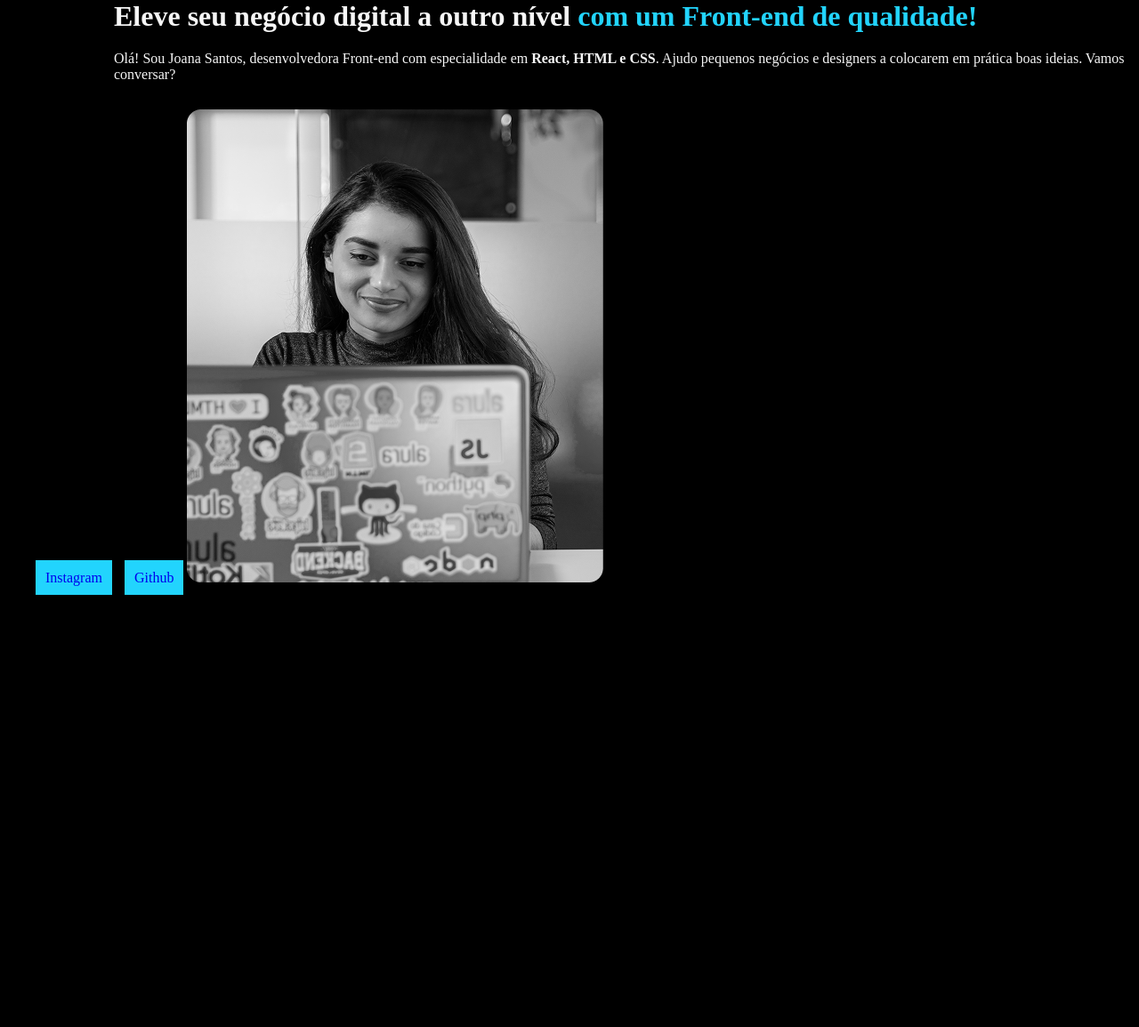
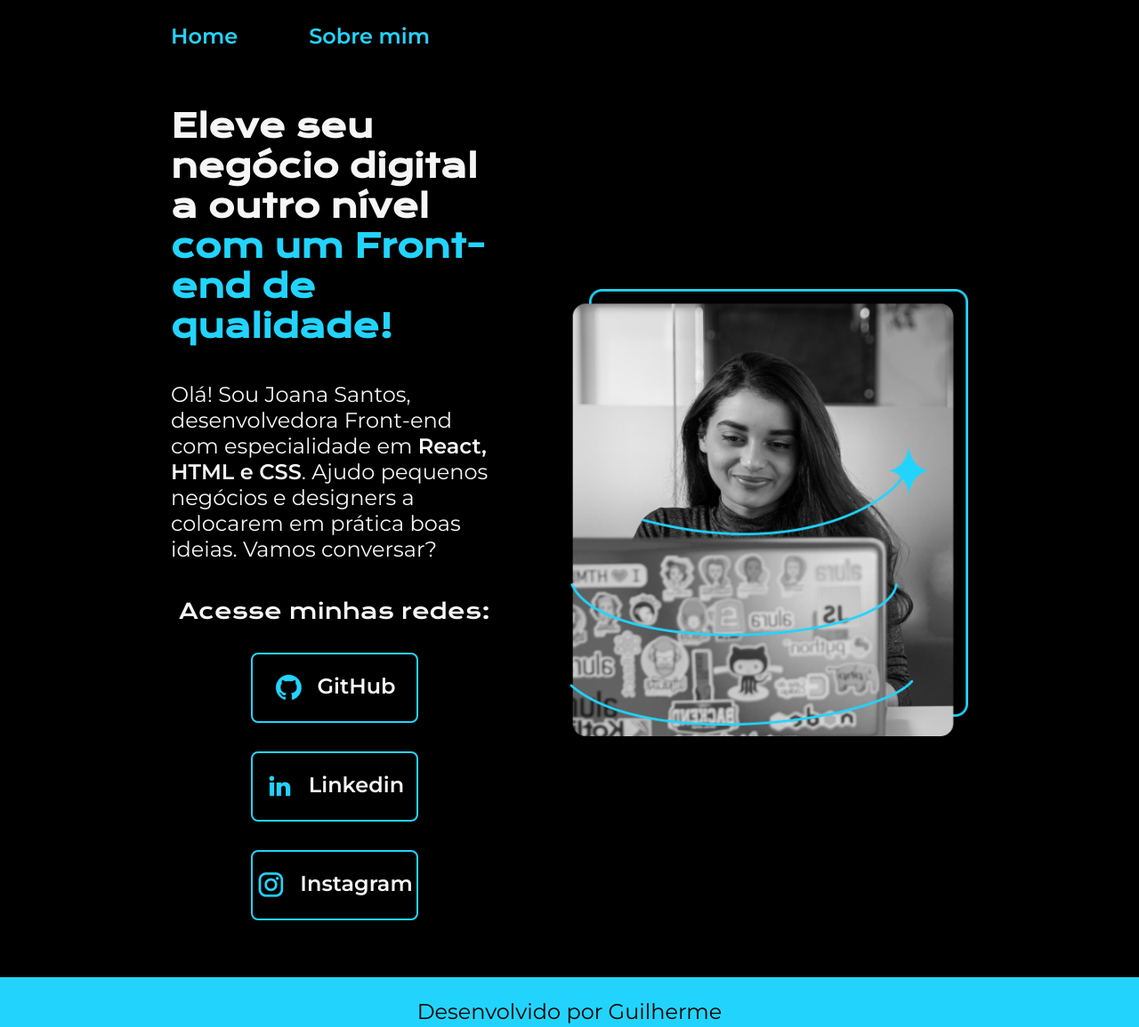
Before and after one commit to Guilherme-Floriano1301/portf-lio, a plain HTML site: page index.html in a window 1280 px wide. Shown: the whole page at 89% size. Before the commit the page ends 800 px from the top, so only its background shows below. Drawn offline with nearby package versions, Linux system fonts and the light colour scheme.

Commit message:
repositorio-semi-completo

```diff
--- a/index.html
+++ b/index.html
@@ -1,20 +1,48 @@
 <!DOCTYPE html>
 <html lang="pt-br">
+
 <head>
     <meta charset="UTF-8">
     <meta name="viewport" content="width=device-width, initial-scale=1.0">
     <title>Portifolio</title>
-    <link rel="stylesheet" href="style.css">
+    <link rel="stylesheet" href="./styles/style.css">
 </head>
+
 <body>
-    <header></header>
-    <main>
-        <h1>Eleve seu negócio digital a outro nível <strong class="strong-titulo">com um Front-end de qualidade!</strong></h1>
-        <p>Olá! Sou Joana Santos, desenvolvedora Front-end com especialidade em <strong class="strong-paragrafo">React, HTML e CSS</strong>. Ajudo pequenos negócios e designers a colocarem em prática boas ideias. Vamos conversar?</p>
-        <a href="https://www.instagram.com/guifsanttos/" class="insta">Instagram</a>
-        <a href="https://github.com/Guilherme-Floriano1301" class="git">Github</a>
-        <img src="/img/Rectangle 47.png" alt="Mulher no computador">
+    <header class="cabecalho">
+        <nav class="cabecalho__menu">
+            <a class="cabecalho__menu__link" href="index.html">Home</a>
+            <a class="cabecalho__menu__link" href="about.html">Sobre mim</a>
+        </nav>
+    </header>
+    <main class="apresentacao">
+        <section class="apresentacao__conteudo">
+            <h1 class="apresentacao__conteudo__titulo">Eleve seu negócio digital a outro nível <strong
+                    class="titulo-destaque">com um Front-end de qualidade!</strong></h1>
+            <p class="apresentacao__conteudo__texto">Olá! Sou Joana Santos, desenvolvedora Front-end com especialidade
+                em <strong class="strong-paragrafo">React, HTML e CSS</strong>. Ajudo pequenos negócios e designers a
+                colocarem em prática boas ideias. Vamos conversar?</p>
+            <div class="apresentacao__links">
+                <h2 class="apresentacao__links__subtitulo">Acesse minhas redes:</h2>
+                <a href="https://github.com/Guilherme-Floriano1301" class="apresentacao__links__navegacao">
+                    <img src="/img/github.png">
+                    GitHub
+                </a>
+                <a href="https://www.linkedin.com/in/guilherme-floriano-673a9a307/?originalSubdomain=br" class="apresentacao__links__navegacao">
+                    <img src="./img/linkedin.png">
+                    Linkedin
+                </a>
+                <a href="https://www.instagram.com/guifsanttos/" class="apresentacao__links__navegacao">
+                    <img src="./img/instagram.png">
+                    Instagram
+                </a>
+            </div>
+        </section>
+        <img class="apresentacao__imagem" src="/img/Imagem.png" alt="Mulher no computador">
     </main>
-    <footer></footer>
+    <footer class="rodape">
+        <p>Desenvolvido por Guilherme</p>
+    </footer>
 </body>
+
 </html>
--- a/style.css
+++ /dev/null
@@ -1,39 +0,0 @@
-* {
-    margin: 0;
-    padding: 0;
-}
-
-body {
-    background-color: black;
-    color: #F6F6F6;
-}
-
-h1 {
-    margin-left: 10%;
-}
-
-p {
-    margin-top: 20px;
-    margin-bottom: 30px;
-    margin-left: 10%;
-}
-
-.strong-titulo {
-    color: #22D4FD;
-}
-
-.insta{
-    margin: 10px;
-    padding: 10px;
-    border: 1px solid #22D4FD;
-    background-color: #22D4FD;
-    text-decoration: none;
-    margin-left: 40px;
-}
-
-.git{
-    padding: 10px;
-    border: 1px solid #22D4FD;
-    background-color: #22D4FD;
-    text-decoration: none;
-}
--- /dev/null
+++ b/styles/style.css
@@ -0,0 +1,136 @@
+@import url('https://fonts.googleapis.com/css2?family=Krona+One&family=Montserrat:wght@400;600&display=swap');
+/*cor vermelha muito boa #541212 */
+
+
+:root {
+    --cor-primaria: #000000;
+    --cor-secundaria: #f6f6f6;
+    --cor-terciaria: #22d4fd;
+    --cor-hover: #272727;
+
+    --fonte-primaria: 'Krona One', sans-serif;
+    --fonte-secundaria: 'Montserrat', sans-serif;
+}
+
+*{
+    margin: 0;
+    padding: 0;
+}
+
+body{
+    box-sizing: border-box;
+    background-color: var(--cor-primaria);
+    color: var(--cor-secundaria);
+}
+
+.cabecalho {
+    padding: 2% 0 0 15%;
+}
+
+.cabecalho__menu {
+    display: flex;
+    gap: 80px;
+}
+
+.cabecalho__menu__link {
+    font-family: var(--fonte-secundaria);
+    font-size: 1.5rem;
+    font-weight: 600;
+    color: var(--cor-terciaria);
+    text-decoration: none;
+}
+
+.apresentacao{
+    padding: 5% 15%;
+    display: flex;
+    align-items: center;
+    justify-content: space-between;
+    gap: 80px;
+}
+.apresentacao__conteudo{
+    width: 50%;
+    display: flex;
+    flex-direction: column;
+    gap: 40px;
+}
+
+.apresentacao__conteudo__titulo{
+    font-size: 2.25rem;
+    font-family: var(--fonte-primaria);
+}
+
+.titulo-destaque{
+    color: var(--cor-terciaria);
+}
+
+.apresentacao__conteudo__texto{
+    font-size: 1.5rem;
+    font-family: var(--fonte-secundaria);
+}
+
+.apresentacao__links{
+    display: flex;
+    flex-direction: column;
+    align-items: center;
+    gap: 32px;
+    justify-content: space-between;
+}
+
+.apresentacao__links__subtitulo {
+    font-family: var(--fonte-primaria);
+    font-weight: 400;
+    font-size: 1.5rem;
+}
+
+.apresentacao__links__navegacao{
+    display: flex;
+    justify-content: center;
+    gap: 16px;
+    border: 2px solid var(--cor-terciaria);
+    width: 50%;
+    text-align: center;
+    border-radius: 8px;
+    font-size: 1.5rem;
+    font-weight: 600;
+    padding: 21.5px 0;
+    text-decoration: none;
+    color: var(--cor-secundaria);
+    font-family: var(--fonte-secundaria)
+}
+
+.apresentacao__links__link:hover {
+    background-color: var(--cor-hover);
+}
+
+.apresentacao__imagem {
+    width: 50%;
+}
+
+.rodape {
+    padding: 24px;
+    color: var(--cor-primaria);
+    background-color: var(--cor-terciaria);
+    text-align: center;
+    font-family: var(--fonte-secundaria);
+    font-size: 1.5rem;
+    font-weight: 400;
+}
+
+@media (max-width: 1200px) {
+    .cabecalho {
+        padding: 10%;
+    }
+
+    .cabecalho__menu {
+        justify-content: center;
+    }
+
+    .apresentacao {
+        flex-direction: column-reverse;
+        padding: 5%;
+    }
+
+    .apresentacao__conteudo {
+        width: auto;
+    }
+}
```
Also changed, not shown: about.html (added, +29 -0 lines), img/Imagem.png (added), img/Rectangle 47.png (deleted), img/github.png (added), img/html.png (deleted), img/instagram.png (added), img/linkedin.png (added).
